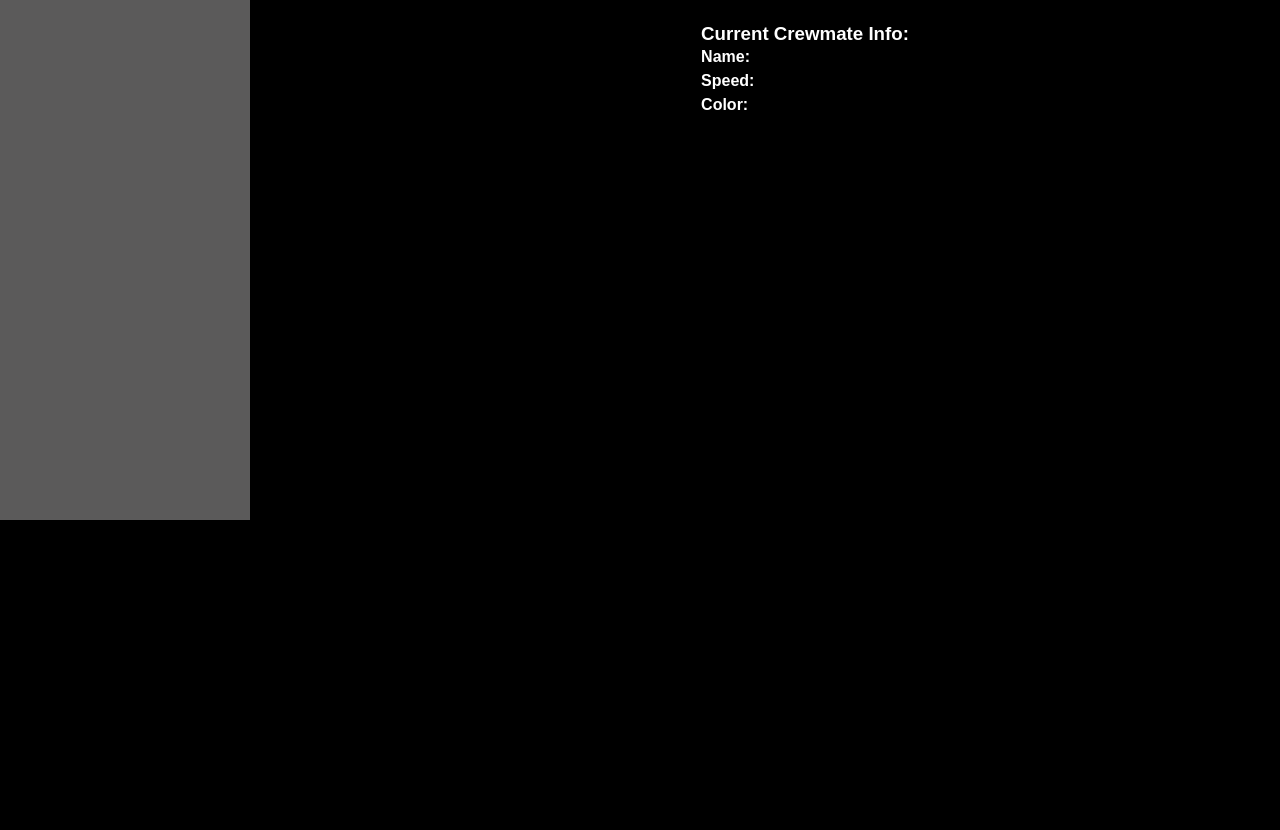
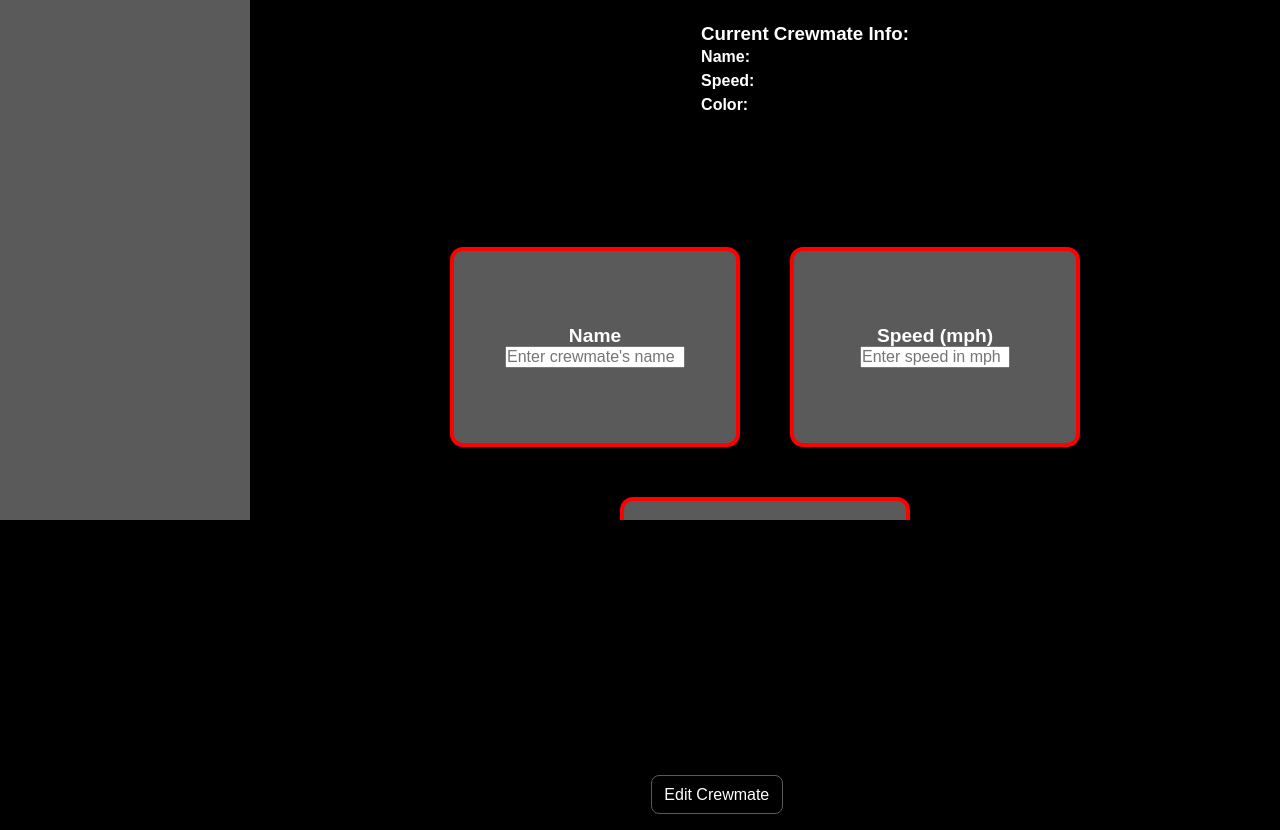
Before and after one commit to seba3510/crewmates, a React (Vite) app: page /edit/1 in a window 1280 px wide. Shown: the part 280-1110 px from the top of the page. Before the commit the page ends 800 px from the top, so only its background shows below. Built offline with nearby package versions, Linux system fonts and the light colour scheme; no server answers; the database is empty.

Commit message:
feat: Update data of the selected crewmate

```diff
--- a/src/components/Form.jsx
+++ b/src/components/Form.jsx
@@ -242,7 +242,7 @@ function Form() {
 
 				setCrewmate({
 					name: nameInput,
-					miles: milesInput,
+					speed: milesInput,
 					color: selectedColor
 				});
 
--- a/src/routes/EditCrewmate.jsx
+++ b/src/routes/EditCrewmate.jsx
@@ -32,16 +32,324 @@ function EditCrewmate() {
 
 	//==============================================================
 
+
 	const [
 		crewmate,
 		setCrewmate
 	] =
 		useState({
-			id: null,
 			name: "",
 			speed: "",
 			color: ""
 		});
+
+	//===================================================================================
+
+	const [
+		selectedColor,
+		setSelectedColor
+	] =
+		useState("");
+
+	//===================================================================================
+
+	function handleInputChange(event) {
+
+		/*
+		* Extract "name" and "value" property of
+		* input field, and create an object with those
+		* 2 properties.
+		*/
+		const {
+			name,
+			value
+		} = event.target;
+
+		/*
+		* Creates a Dictionary. The key of the
+		* Dictionary is the name of the control, and the
+		* value is the value of the input field.
+		*/
+		setCrewmate((prev) => {
+			return {
+				...prev,
+				[name]: value
+			};
+		});
+
+	} // handleTextChange()
+
+	//===================================================================================
+
+	function checkSpeed(speed) {
+
+		const pattern =
+			/([0-9]+)/;
+
+		const value =
+			speed
+				.value
+				.trim();
+
+		const doesPatternMatch =
+			pattern.test(
+				value
+			);
+
+		if (!doesPatternMatch) {
+
+			const message =
+				"The value must be " +
+				"a number.";
+
+			throw new TypeError(message);
+
+		} // if
+
+		return true;
+
+	} // checkSpeed()
+
+	//===================================================================================
+
+	function checkName(name) {
+
+		const value =
+			name
+				.value
+				.trim();
+
+		const isValid =
+			(value !== "");
+
+		if (!isValid) {
+
+			const message =
+				"Please enter the name " +
+				"of the crewmate.";
+
+			throw new Error(message);
+
+		} // if
+
+		return true;
+
+	} // checkName()
+
+	//===================================================================================
+
+	function checkColor(colors) {
+
+		let isSelected = false;
+
+		colors.forEach((color) => {
+
+			const isColorSelected =
+				(color.checked);
+
+			if (isColorSelected) {
+
+				isSelected =
+					true;
+
+				setSelectedColor(
+					color.value
+				);
+
+			} // if
+
+		}); // forEach()
+
+		if (!isSelected) {
+
+			const message =
+				"Please select a color.";
+
+			throw new Error(message);
+
+		} // if
+
+		return true;
+
+	} // checkColor()
+
+	//===================================================================================
+
+	function getSelectedColor(colors) {
+
+		let result = "";
+
+		colors.forEach((color) => {
+
+			const isSelected =
+				(color.checked);
+
+			if (isSelected) {
+
+				result =
+					color.value;
+
+			} // if
+
+		}); // forEach()
+
+		return result;
+
+	} // getSelectedColor()
+
+	//===================================================================================
+
+	async function editCrewmate(event) {
+
+		try {
+
+			event.preventDefault();
+
+			const target =
+				event.target;
+
+			const colors =
+				[
+					target[3],
+					target[4],
+					target[5],
+					target[6],
+					target[7],
+					target[8],
+					target[9],
+					target[10]
+				];
+
+			const isNameValid = (
+				checkName(
+					target[0]
+				)
+			);
+
+			const isSpeedValid = (
+				checkSpeed(
+					target[1]
+				)
+			);
+
+			const isColorSelected = (
+				checkColor(
+					colors
+				)
+			);
+
+			const isDataValid =
+				(isNameValid) &&
+				(isSpeedValid) &&
+				(isColorSelected);
+
+			if (isDataValid) {
+
+				let nameInput =
+					target[0].value.trim();
+
+				let speedInput =
+					parseFloat(
+						target[1].value
+					);
+
+				let selectedColor =
+					getSelectedColor(
+						colors
+					);
+
+				setCrewmate({
+					name: nameInput,
+					speed: speedInput,
+					color: selectedColor
+				});
+
+				const {
+					data,
+					error
+				} =
+					await supabase
+						.from("Crewmates")
+						.update({
+							name: nameInput,
+							speed: speedInput,
+							color: selectedColor,
+						}).eq("id", id);
+
+				console.log('Supabase Response: ', data, error); // Add this log
+
+				checkError(
+					data,
+					error
+				);
+
+				clearForm(
+					target,
+					colors
+				);
+
+			} // if
+
+		} // try
+
+		catch (error) {
+
+			const message =
+				error.message;
+
+			alert(message);
+
+		} // catch
+
+	} // createCrewmate()
+
+	//===================================================================================
+
+	function clearForm(target, colors) {
+
+		target[0].value = "";
+
+		target[1].value = "";
+
+		colors.forEach((color) => {
+
+			const isSelected =
+				(color.checked);
+
+			if (isSelected) {
+
+				color.checked =
+					(!color.checked);
+
+			} // if
+
+		}); // forEach()
+
+	} // clearForm()
+
+	//===================================================================================
+
+	function checkError(data, error) {
+
+		const message =
+			"The crewmate has " +
+			"been edited!";
+
+		if (error) {
+
+			throw error;
+
+		} // if
+
+		else {
+
+			setCrewmate(data);
+
+			alert(message);
+
+		} // else
+
+	} // checkError()
 
 	//==============================================================
 
@@ -93,7 +401,6 @@ function EditCrewmate() {
 
 	//==============================================================
 
-
 	return (
 		<>
 			<SideBar />
@@ -114,7 +421,7 @@ function EditCrewmate() {
 
 						<p>
 							<strong>
-								Name:
+								Name:  &#32;
 							</strong>
 
 							<span>
@@ -124,7 +431,7 @@ function EditCrewmate() {
 
 						<p>
 							<strong>
-								Speed:
+								Speed:  &#32;
 							</strong>
 
 							<span>
@@ -135,16 +442,199 @@ function EditCrewmate() {
 
 						<p>
 							<strong>
-								Color:
+								Color:  &#32;
 							</strong>
+
+							<span>
+								{crewmate.color}
+							</span>
 						</p>
-
-						<span>
-							{crewmate.color}
-						</span>
 					</section>
 
 				</header>
+
+				<section id="form-container">
+					<form
+						onSubmit={editCrewmate}>
+
+						<section id="cards">
+
+							<section className="card">
+								<label htmlFor="name">
+									Name
+								</label>
+
+								<section className="form-control">
+
+									<input
+										type="text"
+										name="crewmate_name"
+										placeholder="Enter crewmate's name"
+										id="name"
+										onChange={handleInputChange}
+									/>
+
+								</section>
+
+							</section>
+
+							<section className="card">
+
+								<label htmlFor="speed">
+									Speed (mph)
+								</label>
+
+								<section className="form-control">
+
+									<input
+										type="text"
+										name="crewmate_speed"
+										placeholder="Enter speed in mph"
+										id="speed"
+										onChange={handleInputChange}
+									/>
+
+								</section>
+
+							</section>
+
+							<section className="card">
+
+								<fieldset>
+
+									<legend>Color</legend>
+
+									<section className="form-control">
+										<input
+											type="radio"
+											name="crewmate_color"
+											value="Red"
+											id="red"
+											onChange={handleInputChange}
+										/>
+
+										<label htmlFor="red">
+											Red
+										</label>
+									</section>
+
+									<section className="form-control">
+										<input
+											type="radio"
+											name="crewmate_color"
+											value="Green"
+											id="green"
+											onChange={handleInputChange}
+										/>
+
+										<label htmlFor="green">
+											Green
+										</label>
+
+									</section>
+
+									<section className="form-control">
+										<input
+											type="radio"
+											name="crewmate_color"
+											value="Blue"
+											id="blue"
+											onChange={handleInputChange}
+										/>
+
+										<label htmlFor="blue">
+											Blue
+										</label>
+									</section>
+
+									<section className="form-control">
+										<input
+											type="radio"
+											name="crewmate_color"
+											value="Purple"
+											id="purple"
+											onChange={handleInputChange}
+										/>
+
+										<label htmlFor="purple">
+											Purple
+										</label>
+									</section>
+
+									<section className="form-control">
+										<input
+											type="radio"
+											name="crewmate_color"
+											value="Yellow"
+											id="yellow"
+											onChange={handleInputChange}
+										/>
+
+										<label htmlFor="yellow">
+											Yellow
+										</label>
+									</section>
+
+									<section className="form-control">
+										<input
+											type="radio"
+											name="crewmate_color"
+											value="Orange"
+											id="orange"
+											onChange={handleInputChange}
+										/>
+
+										<label htmlFor="orange">
+											Orange
+										</label>
+									</section>
+
+									<section className="form-control">
+										<input
+											type="radio"
+											name="crewmate_color"
+											value="Pink"
+											id="pink"
+											onChange={handleInputChange}
+										/>
+
+										<label htmlFor="pink">
+											Pink
+										</label>
+									</section>
+
+									<section className="form-control">
+										<input
+											type="radio"
+											name="crewmate_color"
+											value="Rainbow"
+											id="rainbow"
+											onChange={handleInputChange}
+										/>
+
+										<label htmlFor="rainbow">
+											Rainbow
+										</label>
+									</section>
+
+								</fieldset>
+
+							</section>
+						</section>
+
+
+						<section
+							className="btn-container">
+							<button
+								type="submit"
+							>
+								Edit Crewmate
+							</button>
+						</section>
+
+					</form>
+
+				</section>
 
 			</main>
 
```
